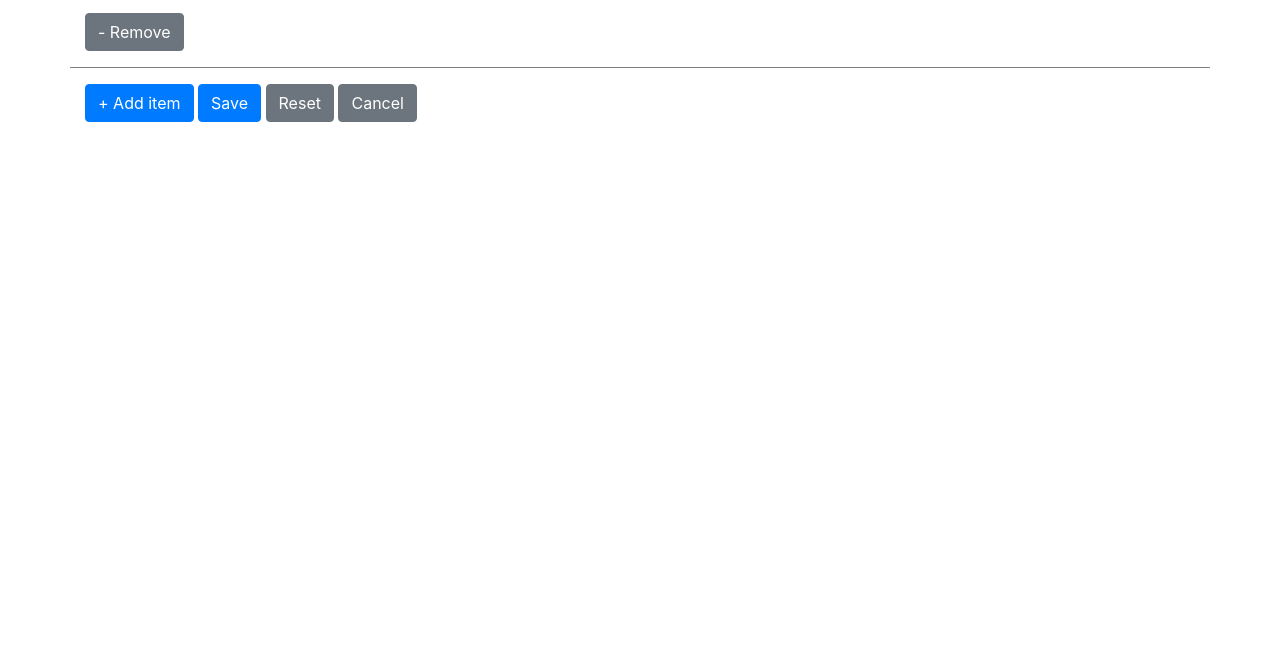
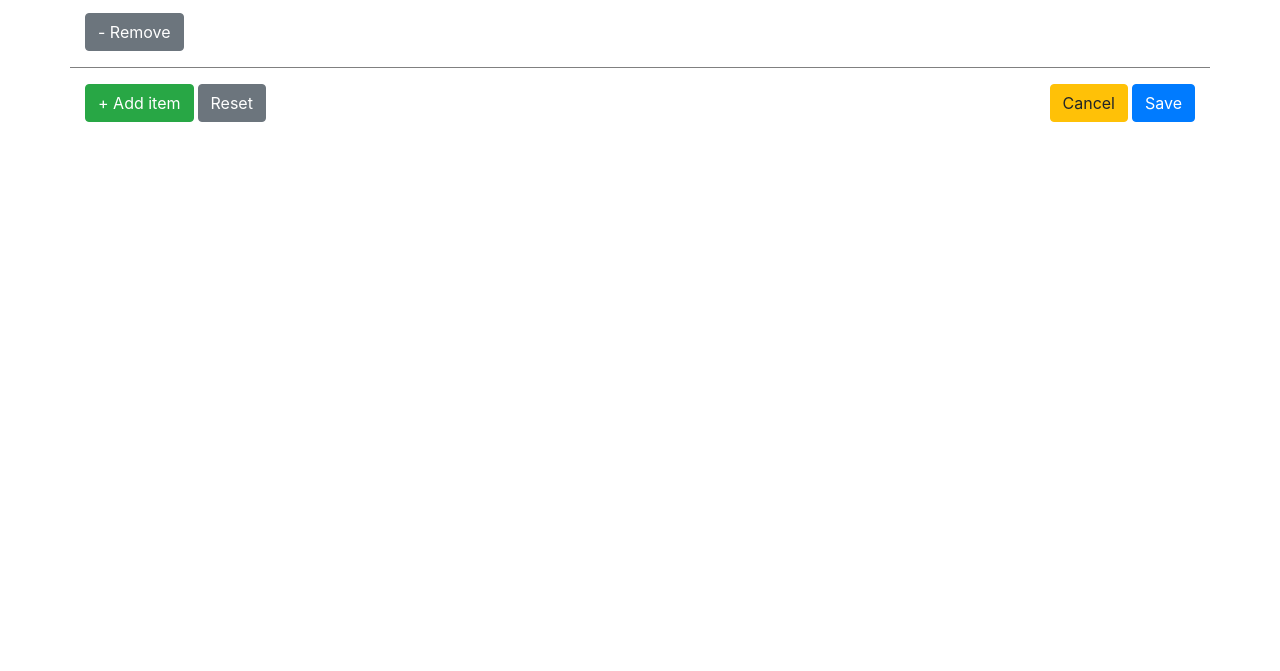
Before and after one commit to it-xtech-dev/messp-cutting-managment-sample, a plain HTML site: page index.html in a window 1280 px wide. Shown: the part 129-800 px from the top of the page. Drawn offline with nearby package versions, Linux system fonts and the light colour scheme.

Commit message:
code updated

```diff
--- a/index.html
+++ b/index.html
@@ -21,10 +21,10 @@
             <button class="btn btn-secondary" @click.prevent="remove(index)">- Remove</button>
           </div>
         </div>
-        <button class="btn btn-primary" @click.prevent="add">+ Add item</button>
-        <button class="btn btn-primary" @click.prevent="save">Save</button>
-        <button class="btn btn-secondary" @click.prevent="reset">Reset</button>
-        <button class="btn btn-secondary" @click.prevent="cancel">Cancel</button>
+        <button class="btn btn-success float-left" @click.prevent="add">+ Add item</button>
+        <button class="btn btn-secondary float-left ml-1" @click.prevent="reset">Reset</button>
+        <button class="btn btn-primary float-right ml-1" @click.prevent="save">Save</button>
+        <button class="btn btn-warning float-right" @click.prevent="cancel">Cancel</button>
       </form>
     </div>
     <script>
```
